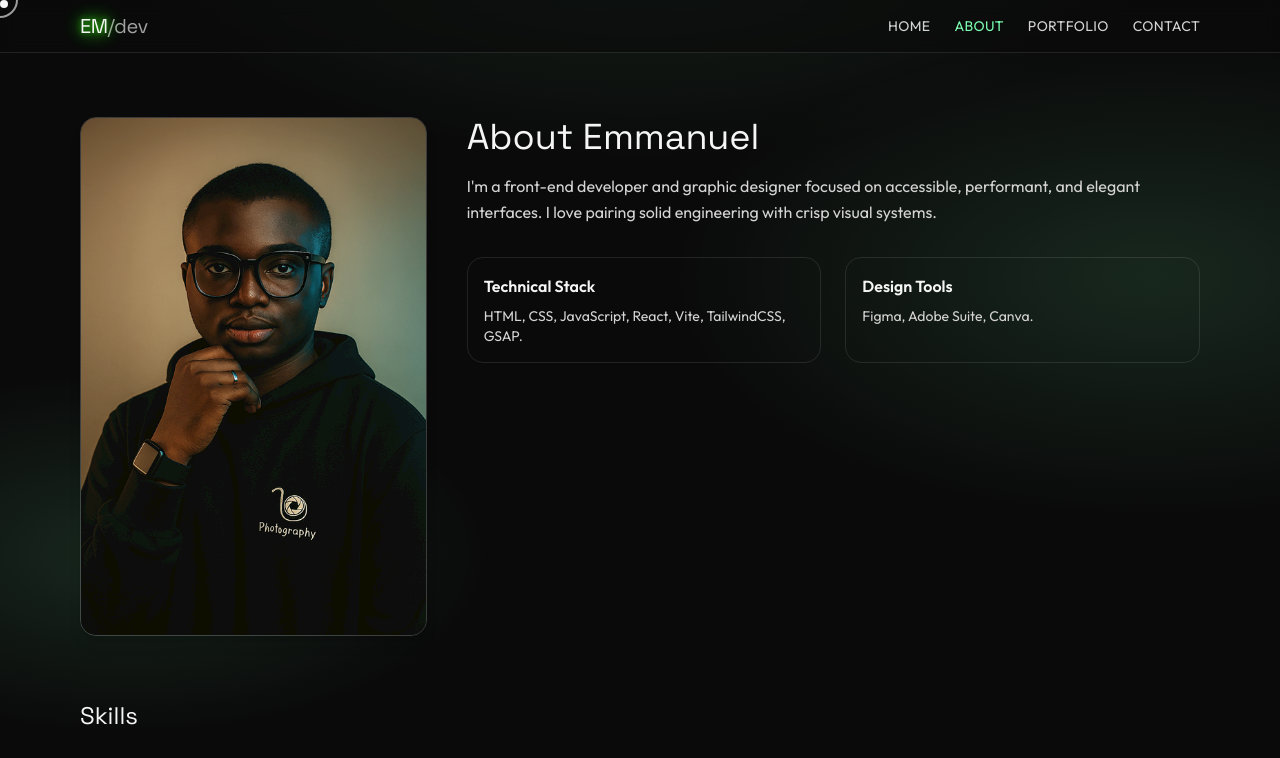
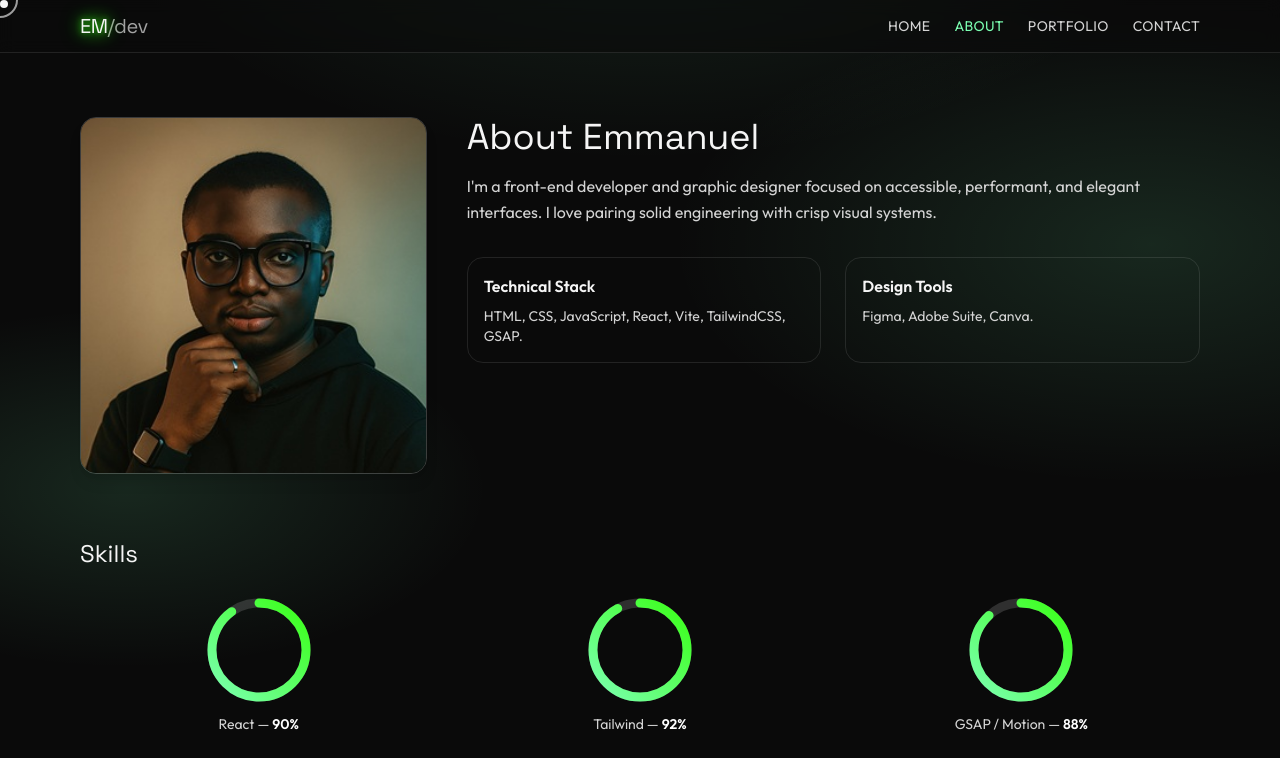
Before and after one commit to Emmymoks/Emmymoks-portfolio, a React (Vite) app: page /about in a window 1280 px wide. Shown: the top 758 px of the page. Built offline with nearby package versions, Linux system fonts and the light colour scheme; the HTML template or start-up script is replaced by a standard one.

Commit message:
Update About.jsx

```diff
--- a/src/pages/About.jsx
+++ b/src/pages/About.jsx
@@ -10,7 +10,7 @@ export default function About() {
           {/* Profile Image */}
           <div className="flex justify-center lg:justify-start">
             <img
-              src="/hero-art.svg"
+              src="/image.jpg"
               alt="Emmanuel Mokwunye"
               className="w-full max-w-xs sm:max-w-sm h-auto object-contain rounded-2xl border border-white/20 shadow-lg"
             />
```
